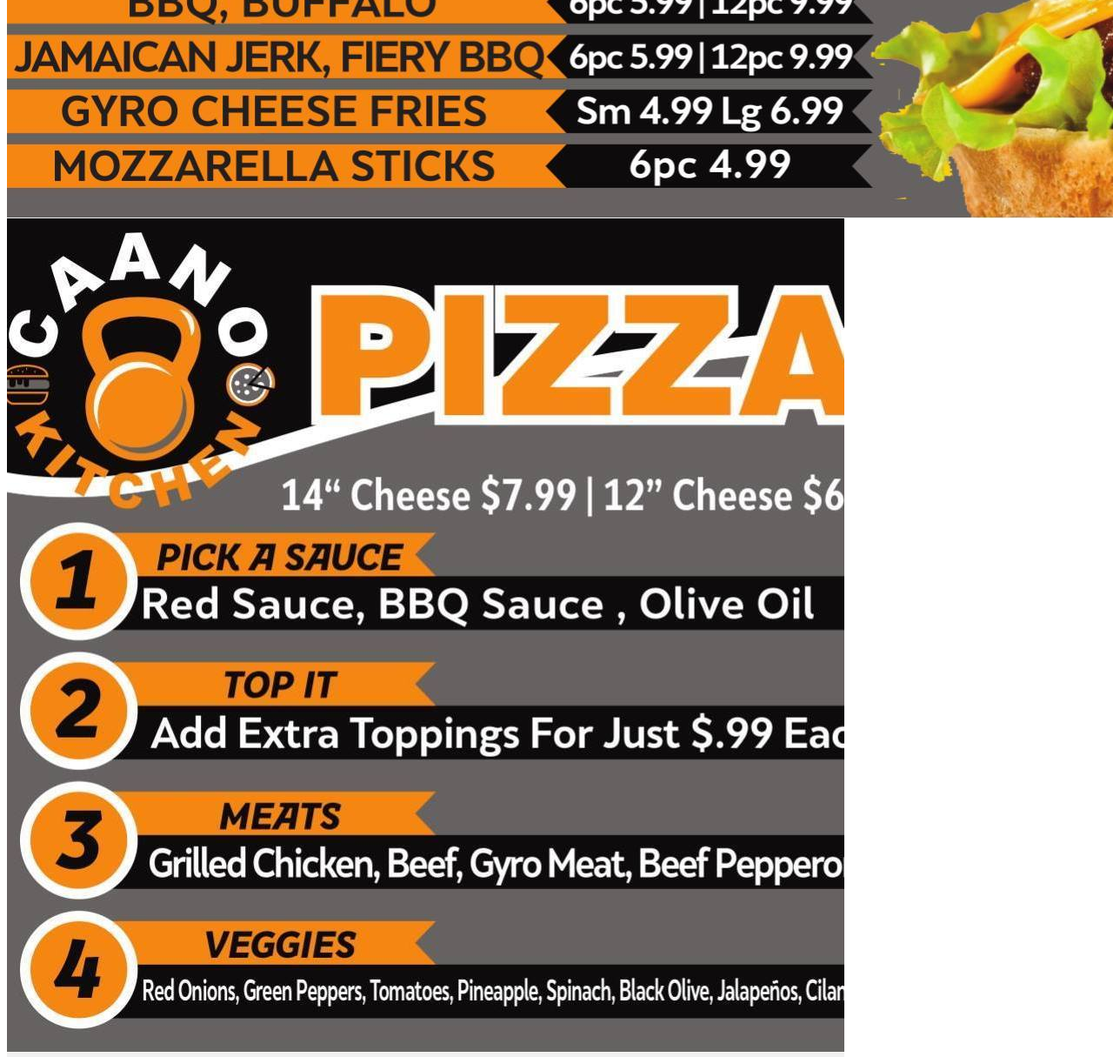
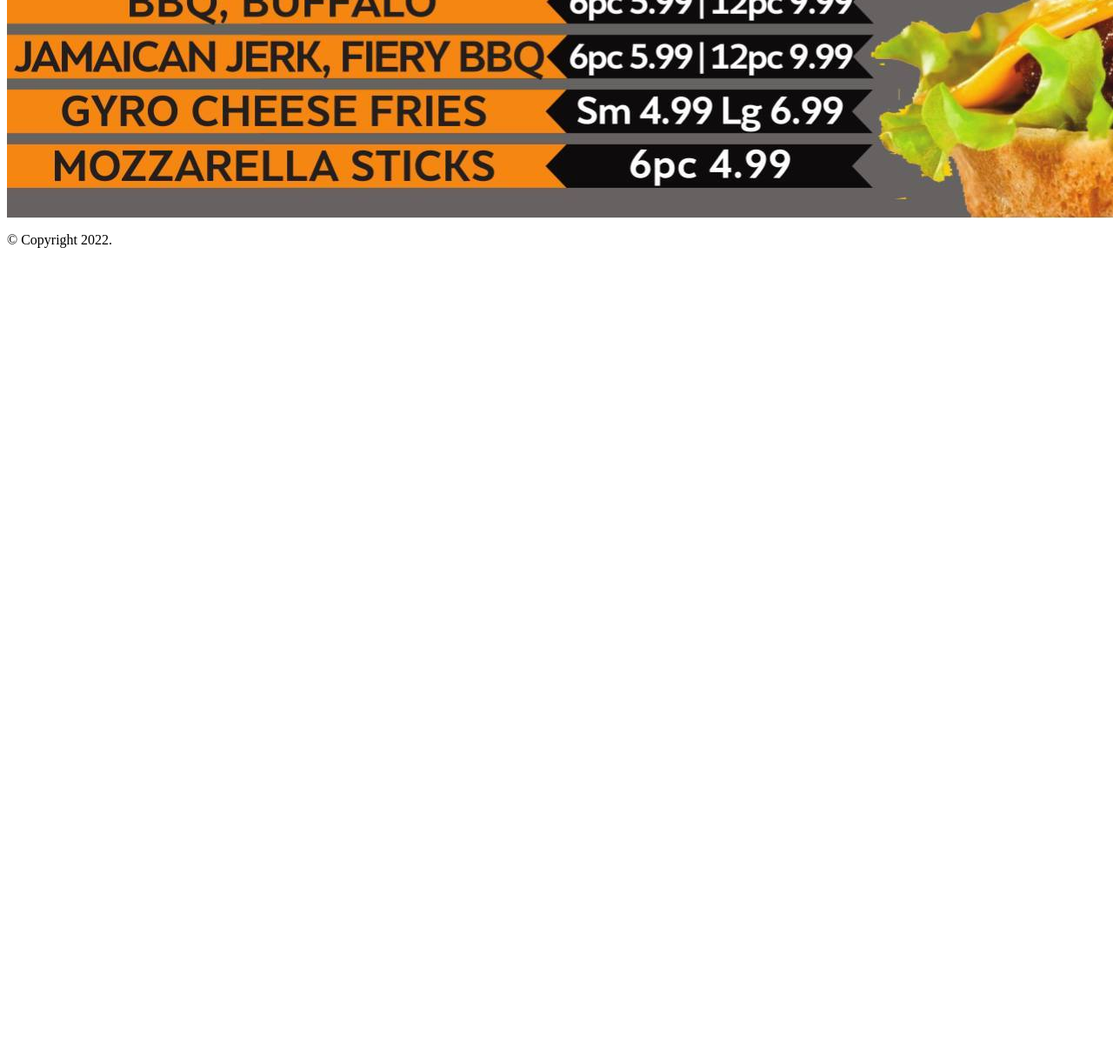
Before and after one commit to ThomasJRooney/Caano-Kitchen, a plain HTML site: page index.html in a window 1280 px wide. Shown: the part 1894-3109 px from the top of the page at 87% size. After the commit the page ends 2194 px from the top, so only its background shows below. Drawn offline with nearby package versions, Linux system fonts and the light colour scheme; a script that the page names is missing; a web font is replaced by a local one.

Commit message:
Update index.html

```diff
--- a/index.html
+++ b/index.html
@@ -253,7 +253,7 @@
 
                     <section id="menu" class="text-columns u__fullScreen js__background-change" data-active="0" data-colour="" data-image="https://www.phocafe.co.uk/wp-content/uploads/2018/07/Nutrition-Single-Background.jpg">
                         <img src="menu2.jpeg" style="">
-                        <img src="menu1.jpeg">
+
 
                     </section>
                 </main>
```
